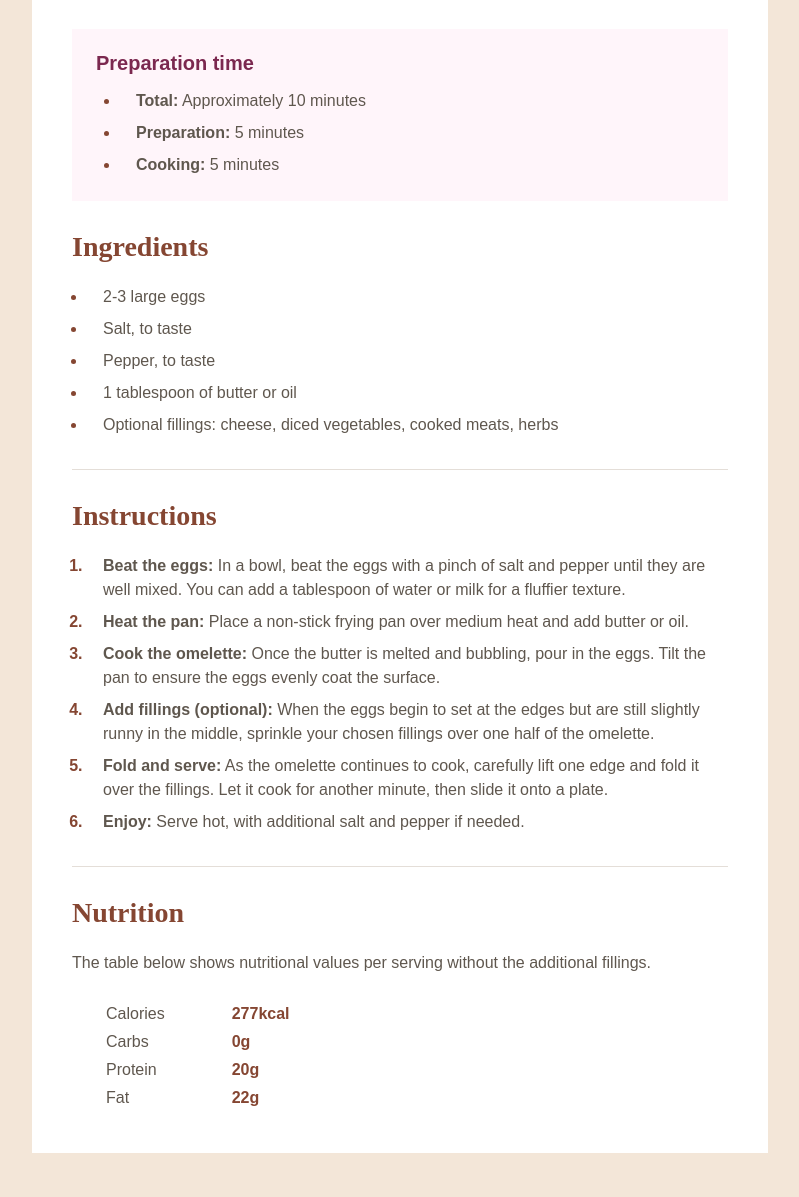
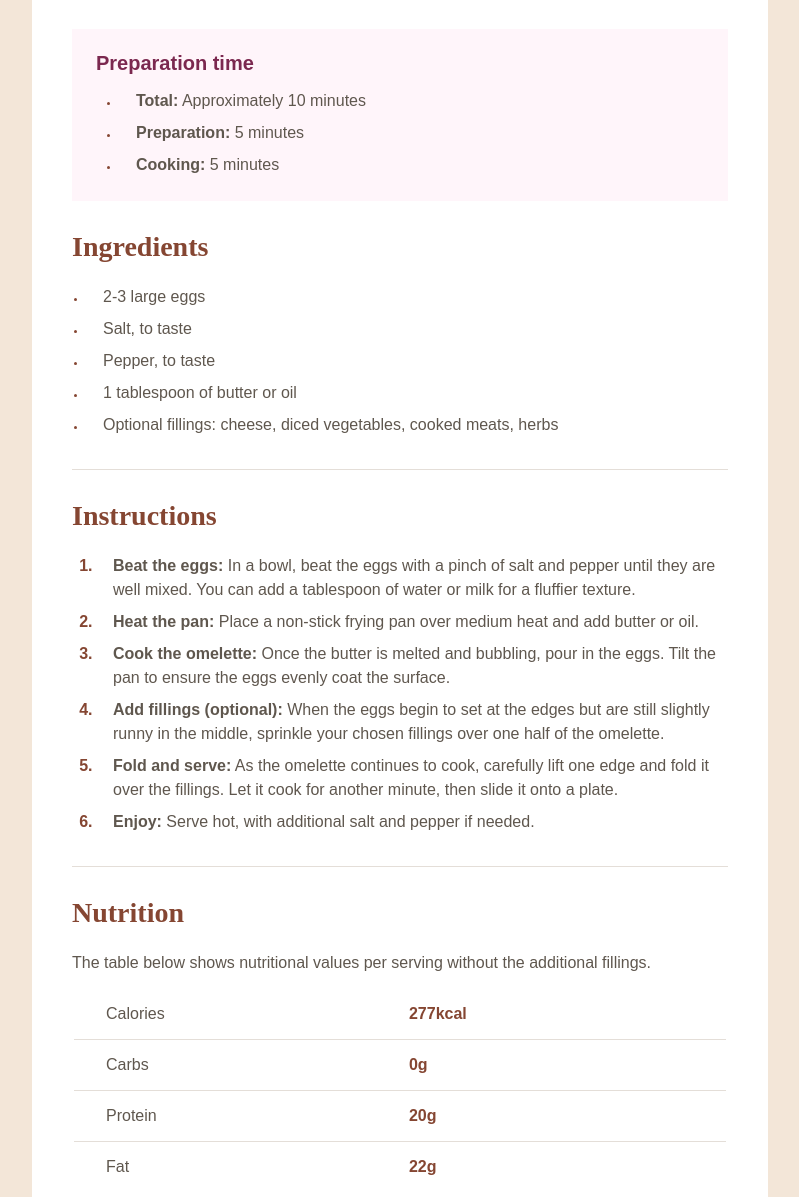
Before and after one commit to NikitaVologdin/recipe-page, a website: page index.html in a window 1280 px wide. Shown: the part 623-1820 px from the top of the page, without its empty margins (240-1039 px from the left). Drawn offline with Linux system fonts and the light colour scheme.

Commit message:
finished

```diff
--- a/index.html
+++ b/index.html
@@ -28,7 +28,7 @@
               filled with your choice of cheese, vegetables, or meats.
             </p>
           </header>
-          <div class="time">
+          <section class="time">
             <h2>Preparation time</h2>
             <ul class="time__list">
               <li class="time__item">
@@ -37,8 +37,8 @@
               <li class="time__item"><span>Preparation:</span> 5 minutes</li>
               <li class="time__item"><span>Cooking:</span> 5 minutes</li>
             </ul>
-          </div>
-          <div class="ingredients">
+          </section>
+          <section class="ingredients">
             <h3>Ingredients</h3>
             <ul class="ingredients__list">
               <li class="ingredients__item">2-3 large eggs</li>
@@ -49,9 +49,9 @@
                 Optional fillings: cheese, diced vegetables, cooked meats, herbs
               </li>
             </ul>
-          </div>
+          </section>
           <div class="hr"></div>
-          <div class="instructions">
+          <section class="instructions">
             <h3>Instructions</h3>
             <ol class="instructions__list">
               <li class="instructions__item">
@@ -83,15 +83,16 @@
                 if needed.
               </li>
             </ol>
-          </div>
+          </section>
           <div class="hr"></div>
-          <div class="nutrition">
+          <section class="nutrition">
             <h3>Nutrition</h3>
             <p>
               The table below shows nutritional values per serving without the
               additional fillings.
             </p>
             <table>
+              <tbody>
                 <tr>
                   <td>Calories</td>
                   <td>277kcal</td>
@@ -108,8 +109,9 @@
                   <td>Fat</td>
                   <td>22g</td>
                 </tr>
+              </tbody>
             </table>
-          </div>
+          </section>
         </div>
       </article>
     </main>
--- a/sass/styles.sass
+++ b/sass/styles.sass
@@ -39,6 +39,7 @@ article
 
         p
             margin-top: 24px
+            color: $Stone600
             @include text-preset-4
 
     .time
@@ -61,6 +62,8 @@ article
 
                 &::marker
                     color: $Brown800
+                    font-size: 0.7rem
+
 
             .time__item + .time__item
                 margin-top: 8px
@@ -86,6 +89,7 @@ article
 
                 &::marker
                     color: $Brown800
+                    font-size: 0.7rem
 
             .ingredients__item + .ingredients__item
                 margin-top: 8px
@@ -100,7 +104,7 @@ article
 
         .instructions__list
             margin-top: 24px
-            padding-left: 15px
+            padding-left: 25px
             color: $Stone600
 
             .instructions__item
@@ -128,9 +132,19 @@ article
 
         table
             margin-top: 24px
+            width: 100%
 
             tr
-                border: 1px solid green
+                display: flex
+                border-bottom: 1px solid $Stone150
+                padding-bottom: 12px
+
+                &:last-child
+                    border: 0
+
+
+                td
+                    width: 100%
 
                 td:first-child
                     text-transform: capitalize
@@ -138,10 +152,15 @@ article
                     padding-left: 32px
                     @include text-preset-4
 
+
                 td:last-child
                     color: $Brown800
-                    padding-left: 64px
                     @include text-preset-4-bold
+
+            tr+tr
+                padding-top: 12px
+
+
 
 
 footer
@@ -163,6 +182,7 @@ footer
 
         .image
             max-height: 300px
+            padding: 40px 40px 40px
 
     .article__container
         padding: 40px
```
Also changed, not shown: README.md, css/styles.css, screenshots/Screenshot1.jpg (added). Lines whose indentation alone changed are shown as unchanged.
